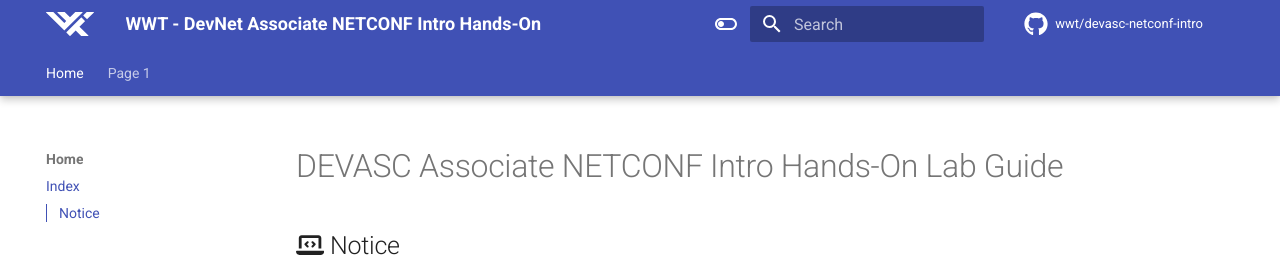
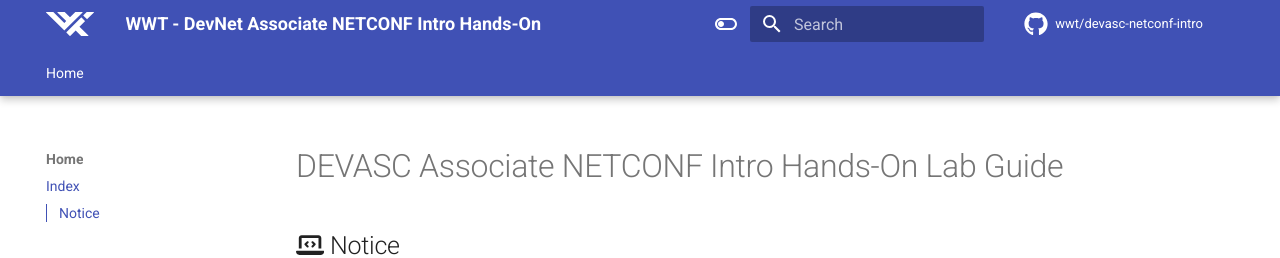
Before and after one commit to wwt/devasc-netconf-intro, an MkDocs documentation site: the page built from docs/index.md, in a window 1280 px wide. Shown: the top 258 px of the page. Built offline with MkDocs 1.6.1 and Material for MkDocs 9.7.7, drawn with Linux system fonts in a browser that asks for light colours; comment, search, counter and statistics services are not loaded.

Commit message:
Temporarily comment page 1 reference

```diff
--- a/mkdocs.yml
+++ b/mkdocs.yml
@@ -4,8 +4,8 @@
 nav:
   - Home:
     - Index: index.md
-  - Page 1:
-    - First Section: sections/section_1.md
+  # - Page 1:
+    # - First Section: sections/section_1.md
 
 # Repository
 repo_name: "wwt/devasc-netconf-intro"
```
